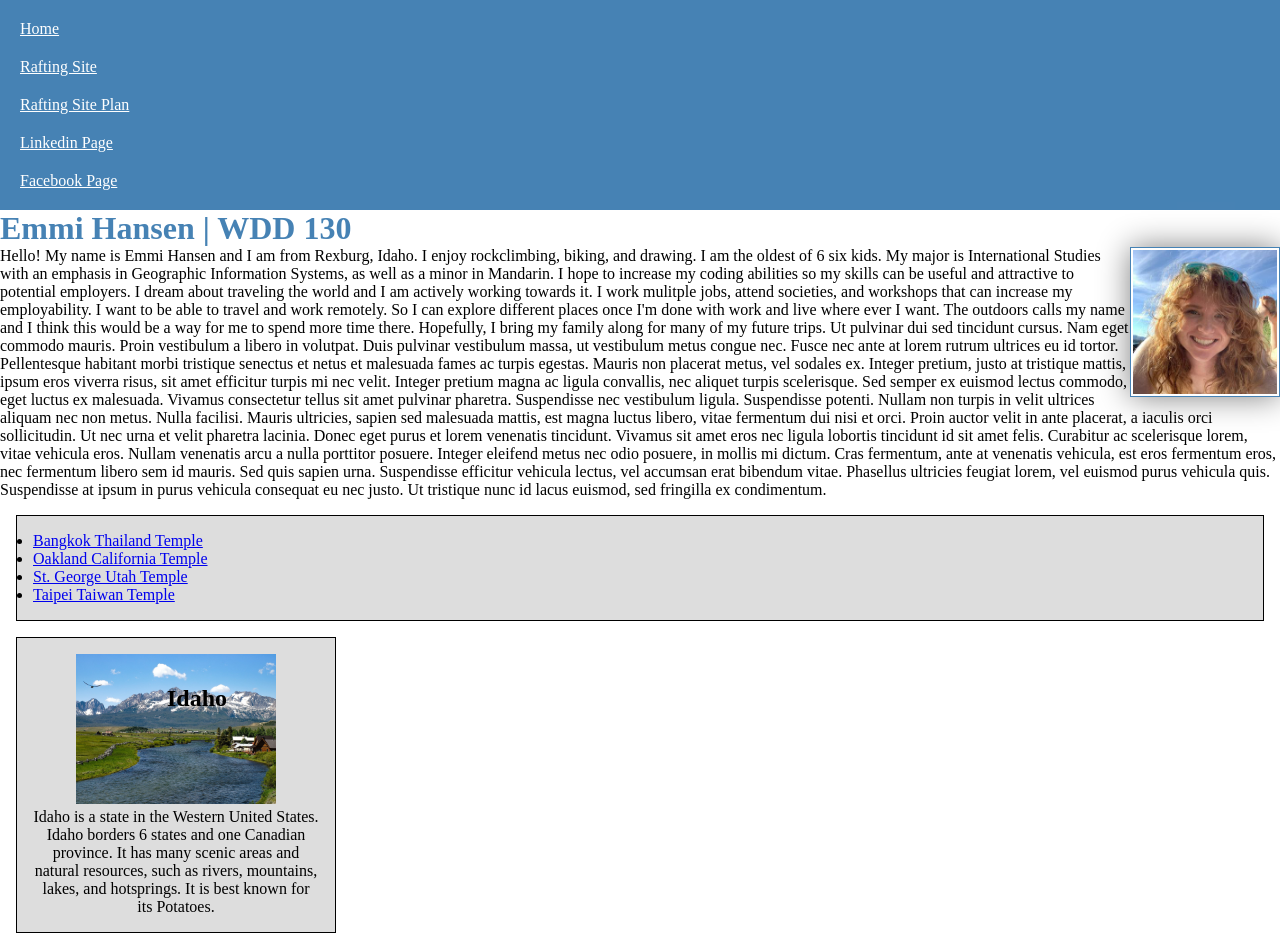
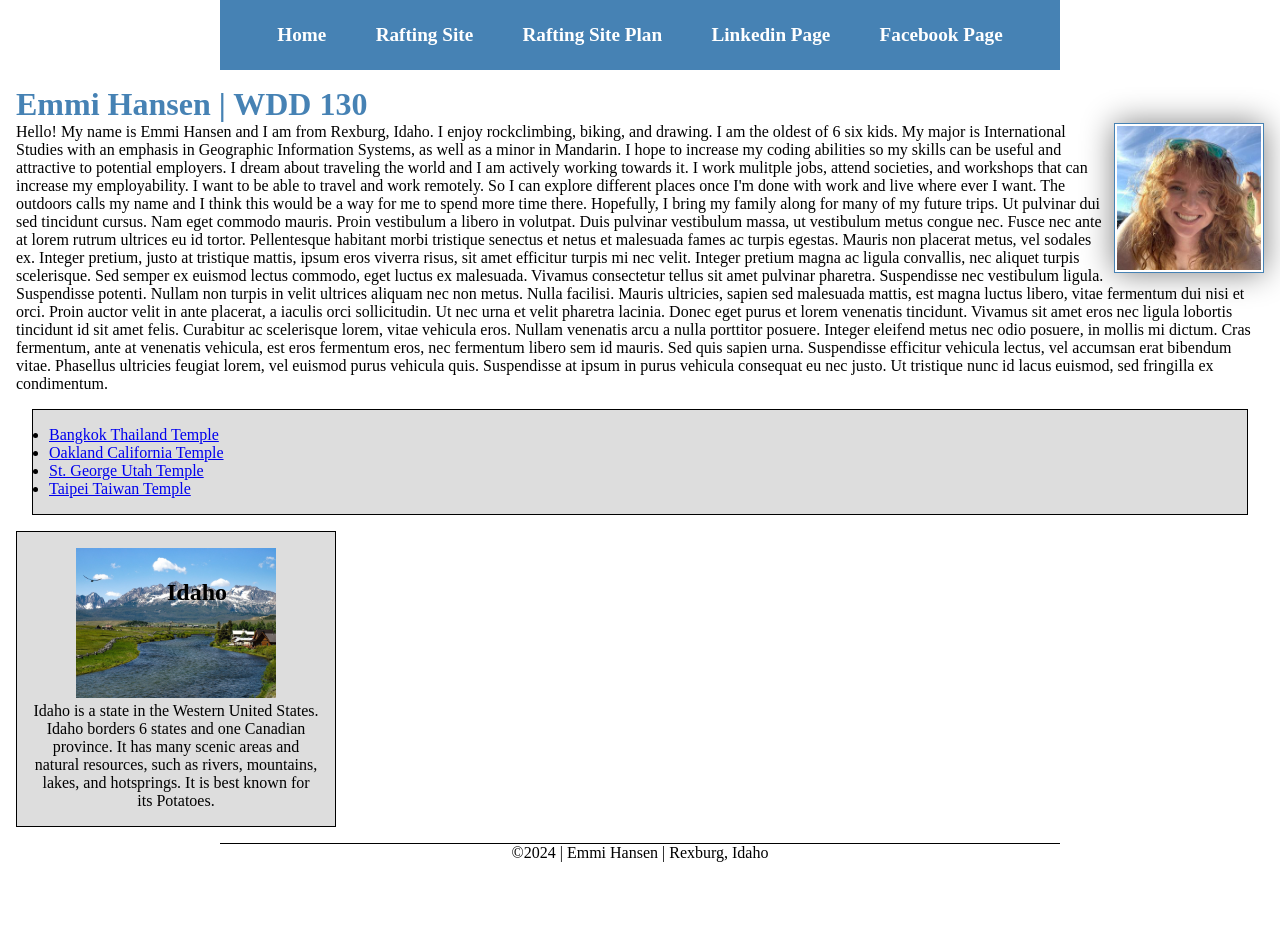
Before and after one commit to emmihansen/wdd130, a plain HTML site: page index.html in a window 1280 px wide. Shown: the top 936 px of the page. After the commit the page ends 862 px from the top, so only its background shows below. Drawn offline with Linux system fonts and the light colour scheme.

Commit message:
new css style

```diff
--- a/styles/styles.css
+++ b/styles/styles.css
@@ -3,6 +3,27 @@
     margin: 0;
     padding: 0;
     box-sizing: border-box;
+}
+
+.grid {
+    display: grid;
+    align-items: center;
+}
+main {
+    grid-column: 2/3;
+    margin: 1rem;
+}
+
+aside {
+    width: 20rem;
+    position: relative;
+    grid-column: 1/2;
+    grid-row: 1/2;
+}
+
+header, .grid, footer {
+    max-width: 840px;
+    margin: 0 auto;
 }
 
 /* Class Selectors */
@@ -16,13 +37,22 @@
 
 nav {
     background-color: steelblue;
-    padding: 10px;
+    padding: 1rem;
+    display: flex;
+    justify-content: space-evenly;
+    align-items: center;
 }
 
+
 nav a {
+    display: block;
+    padding: 0.5rem;
+    text-decoration: none;
+    font-size: 1.2rem;
+    font-weight: 700;
     color: white;
-    padding: 10px;
-    display: block;
+
+
 }
 
 h1 {
```
